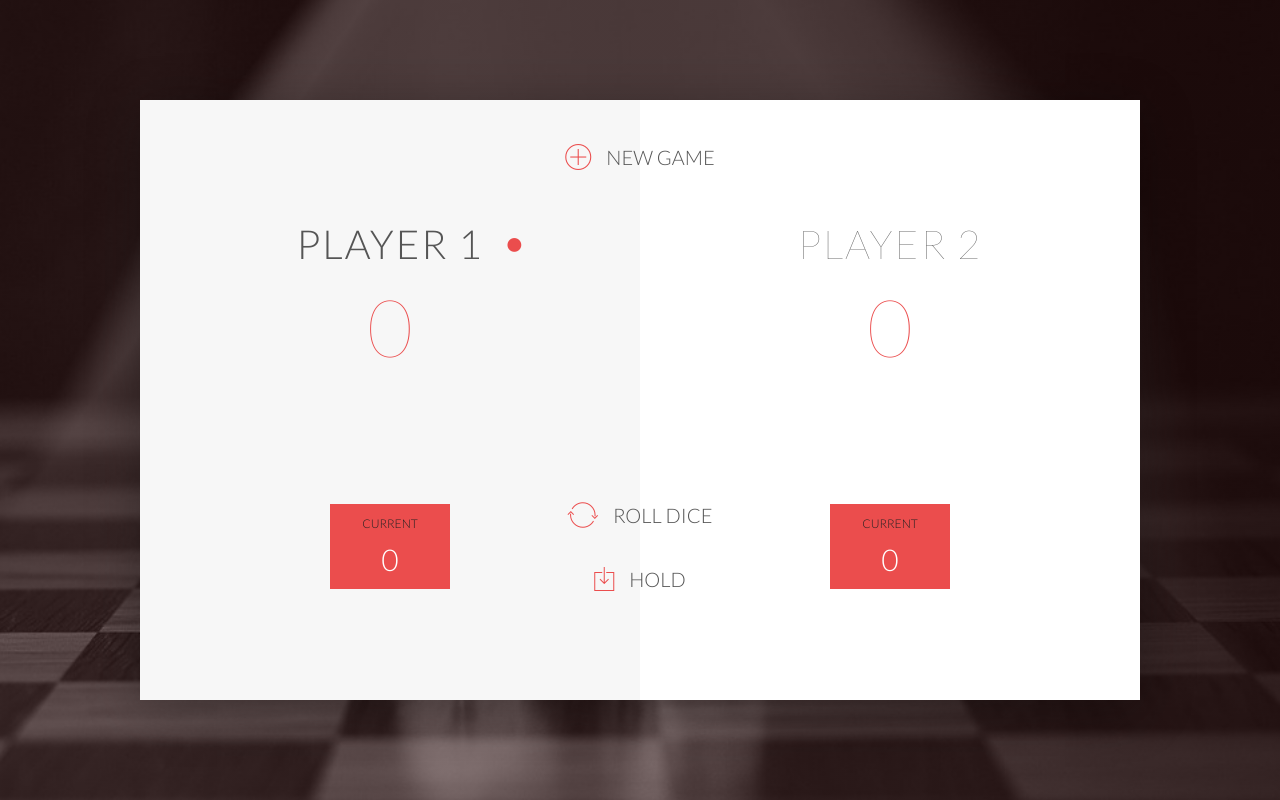
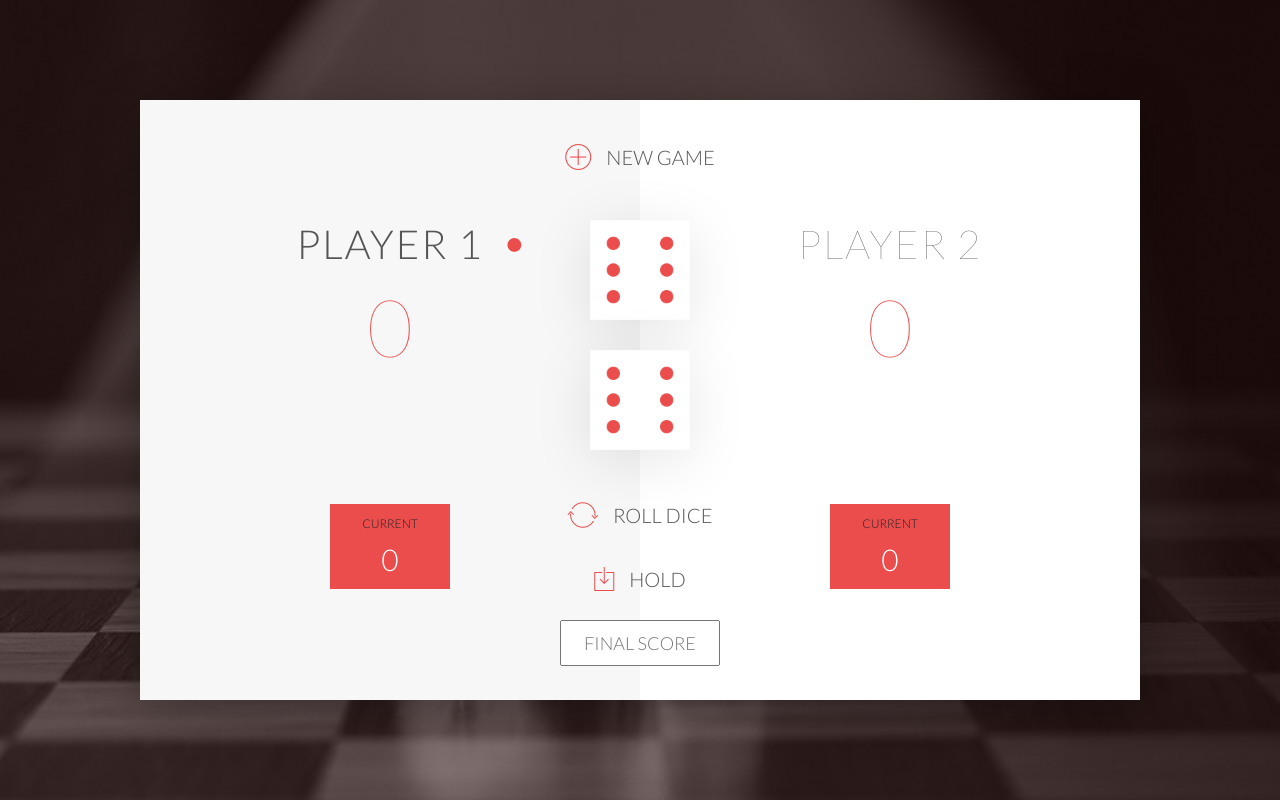
Before and after one commit to kenvilar/dice-game, a PHP site: page / in a window 1280 px wide. Run offline with PHP 8.4, Linux system fonts and the light colour scheme.

Commit message:
Add text input for final score and add stylinh for two initial dice images

```diff
--- a/index.html
+++ b/index.html
@@ -33,6 +33,11 @@
 	<button class="btn-roll-dice"><i class="ion-ios-loop"></i>Roll dice</button>
 	<button class="btn-hold"><i class="ion-ios-download-outline"></i>Hold</button>
 
+	<input type="text" placeholder="Final score" class="player-final-score">
+
+	<img src="dice6.png" alt="mydice" class="dice" id="dice-1">
+	<img src="dice6.png" alt="mydice" class="dice" id="dice-2">
+
 </div>
 
 <script src="./main.js"></script>
--- a/style.css
+++ b/style.css
@@ -126,3 +126,37 @@ i {
 	transition: margin 0.3s;
 	vertical-align: text-top;
 }
+.dice {
+	box-shadow: 0 10px 60px rgba(0, 0, 0, 0.10);
+	height: 100px;
+	position: absolute;
+	top: 178px;
+	left: 50%;
+	-webkit-transform: translateX(-50%);
+	-moz-transform: translateX(-50%);
+	-ms-transform: translateX(-50%);
+	-o-transform: translateX(-50%);
+	transform: translateX(-50%);
+}
+.player-final-score {
+	position: absolute;
+	left: 50%;
+	transform: translateX(-50%);
+	top: 520px;
+	color: #555;
+	font-size: 18px;
+	font-family: 'Lato', sans-serif;
+	text-align: center;
+	padding: 10px;
+	width: 160px;
+	text-transform: uppercase;
+}
+.player-final-score:focus {
+	outline: none;
+}
+#dice-1 {
+	top: 120px;
+}
+#dice-2 {
+	top: 250px;
+}
```
